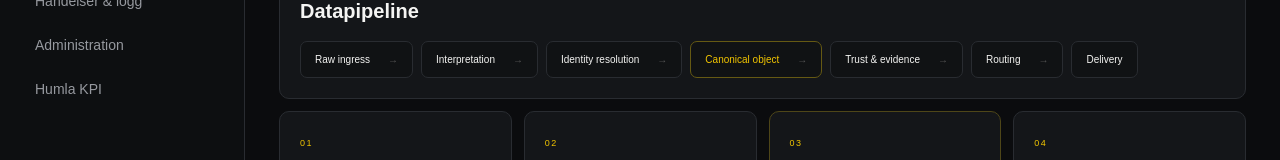
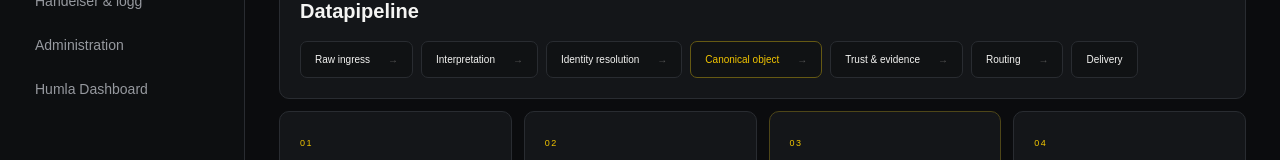
Before and after one commit to Mikeknutsson/Humla, a Next.js app: page / in a window 1280 px wide. Shown: the part 360-520 px from the top of the page. Built offline with nearby package versions, Linux system fonts and the light colour scheme; no server answers; the database is empty.

Commit message:
Rename Humla KPI to Humla Dashboard

```diff
--- a/src/app/layout.tsx
+++ b/src/app/layout.tsx
@@ -1,4 +1,4 @@
 import type { Metadata } from "next";import Link from "next/link";import "./globals.css";import "./kpi/kpi.css";
 export const metadata:Metadata={title:"Humla Hub",description:"Humla integrations- och datanav"};
-const nav=[["/","Översikt"],["/integrationer","Integrationer"],["/floden","Flöden"],["/datakvalitet","Datakvalitet"],["/klimat","Klimat"],["/logg","Händelser & logg"],["/admin","Administration"],["/kpi","Humla KPI"]];
+const nav=[["/","Översikt"],["/integrationer","Integrationer"],["/floden","Flöden"],["/datakvalitet","Datakvalitet"],["/klimat","Klimat"],["/logg","Händelser & logg"],["/admin","Administration"],["/kpi","Humla Dashboard"]];
 export default function RootLayout({children}:{children:React.ReactNode}){return <html lang="sv"><body><div className="shell"><aside className="sidebar"><Link href="/" className="brand">Humla</Link><div className="brandline"/><div className="systemname">HUB</div><nav className="nav">{nav.map(([h,n])=><Link className="navitem" href={h} key={h}>{n}</Link>)}</nav><div className="sidefoot"><span className="liveDot"/>HUB CORE</div></aside><main className="main">{children}</main></div></body></html>}
```
